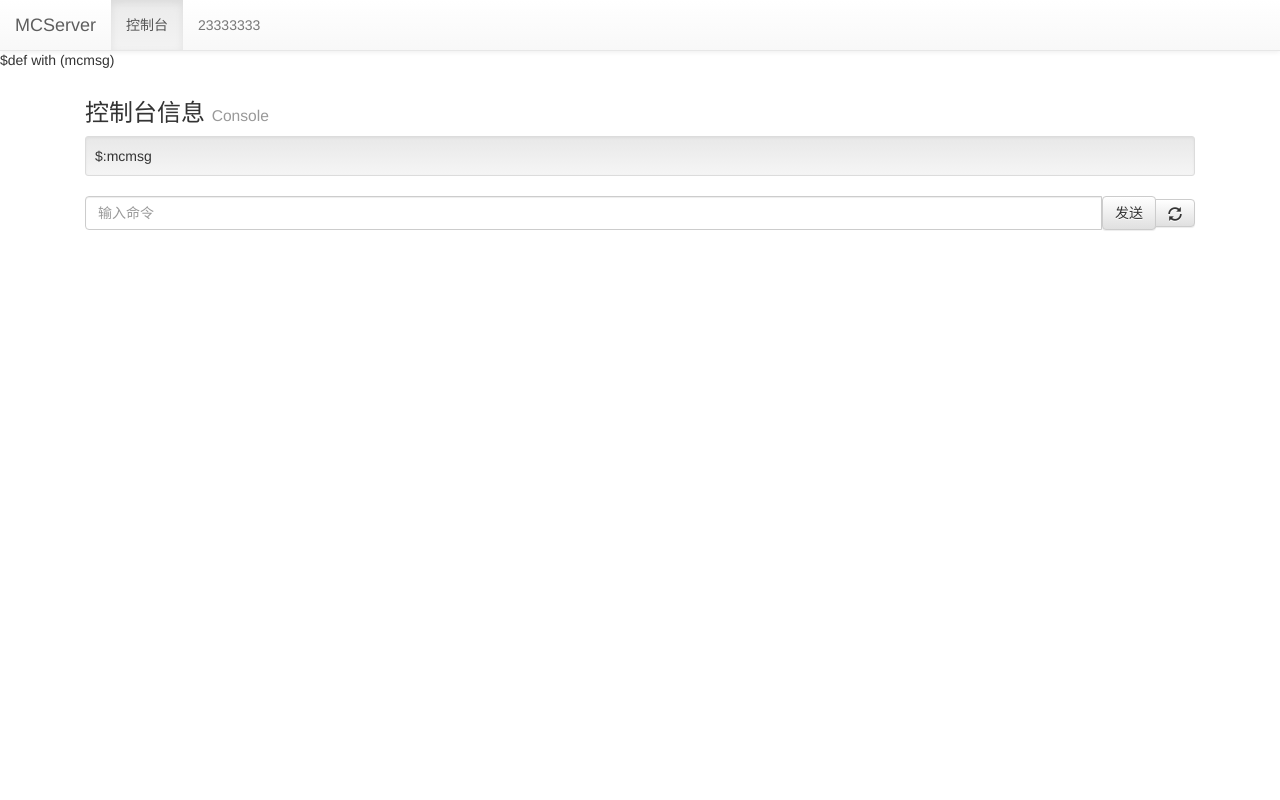
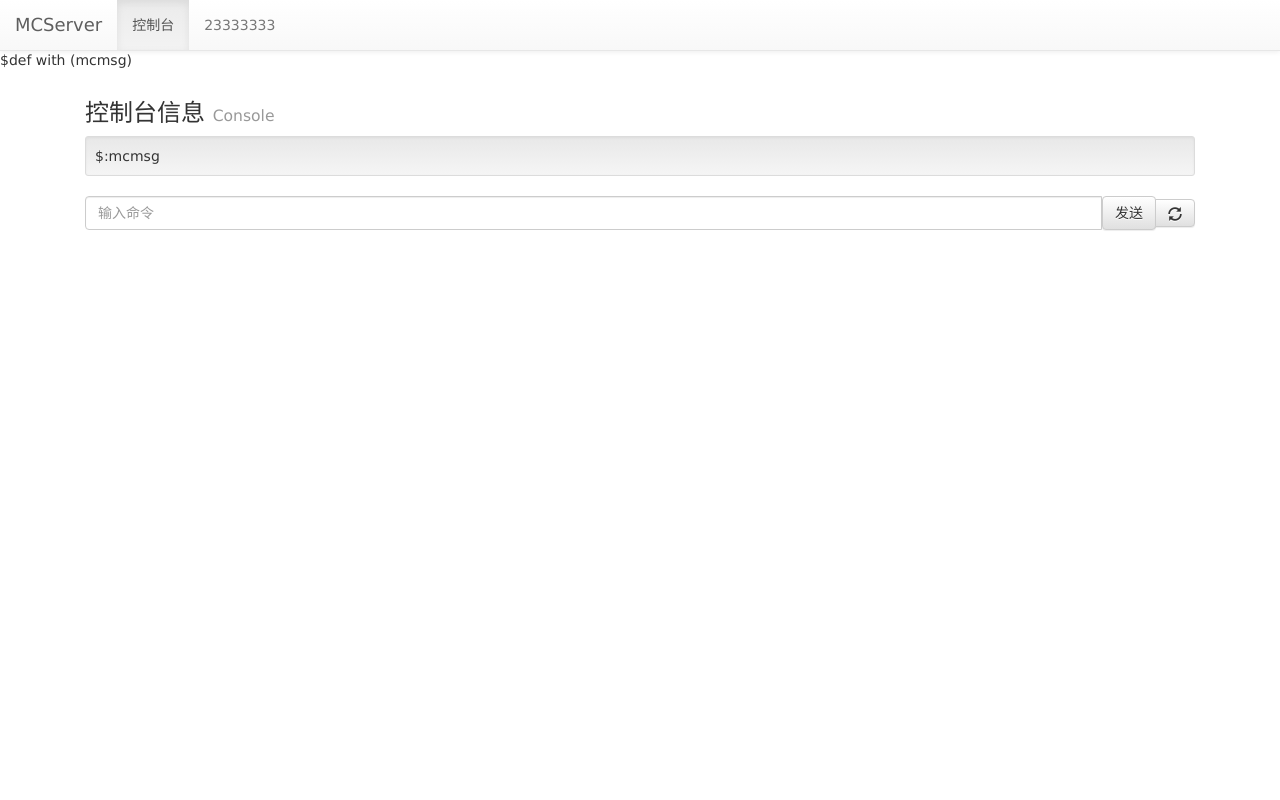
Before and after one commit to arition/RemoteMCServer, a Python web app: template templates/index.html in a window 1280 px wide. Run offline with Jinja, Linux system fonts and the light colour scheme; the template is opened without the code that fills it, so the values that code supplies are empty.

Commit message:
add font-family for chinese font

```diff
--- a/static/css/template.css
+++ b/static/css/template.css
@@ -1,5 +1,6 @@
 body {
   padding-top: 50px;
+  font-family:"ff-tisa-web-pro-1","ff-tisa-web-pro-2","Lucida Grande","Helvetica Neue",Helvetica,Arial,"Hiragino Sans GB","Hiragino Sans GB W3","Microsoft YaHei","Microsoft YaHei UI","WenQuanYi Micro Hei",sans-serif;
 }
 .starter-template {
   padding: 10px 15px;
@@ -12,3 +13,6 @@ body {
   padding: 15px;
   margin: 0 auto;
 }
+h1, .h1, h2, .h2, h3, .h3, h4, .h4, .lead {
+  font-family:"ff-tisa-web-pro-1","ff-tisa-web-pro-2","Lucida Grande","Helvetica Neue",Helvetica,Arial,"Hiragino Sans GB","Hiragino Sans GB W3","Microsoft YaHei","Microsoft YaHei UI","WenQuanYi Micro Hei",sans-serif;
+}
```
